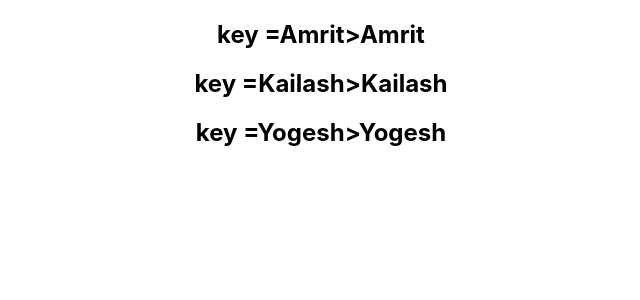
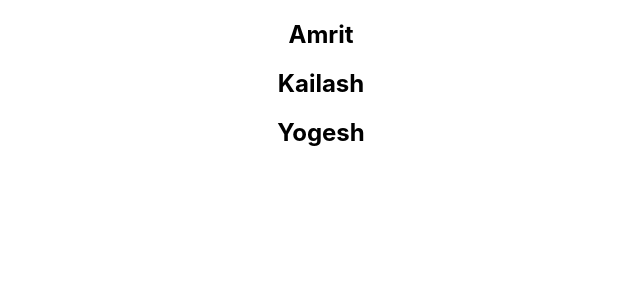
Before and after one commit to mallaamrit/reactjs, a React (Create React App) app: page / in a window 1280 px wide. Shown: the top 300 px of the page, without its empty margins (319-959 px from the left). Built offline with nearby package versions, Linux system fonts and the light colour scheme.

Commit message:
list added

```diff
--- a/src/components/ListRendering.js
+++ b/src/components/ListRendering.js
@@ -6,7 +6,7 @@ const List = () => {
             {
 
                 names.map((name) => {
-                    return <h2>key ={name}>{name}</h2>
+                    return <h2 key ={name}>{name}</h2>
                 })
             }
 
```
